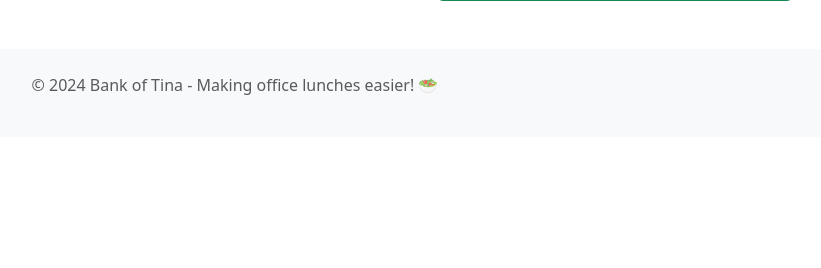
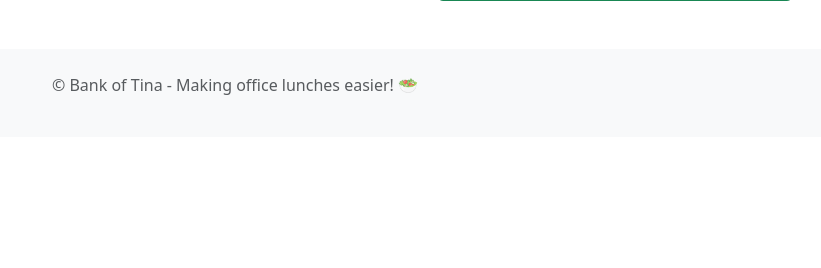
Before and after one commit to phoen-ix/bank-of-tina, a Flask app: page / in a window 1280 px wide. Shown: the part 487-755 px from the top of the page, without its empty margins (405-1226 px from the left). Run offline with Flask 3, Linux system fonts and the light colour scheme.

Commit message:
Remove year from footer copyright

```diff
--- a/app/templates/base.html
+++ b/app/templates/base.html
@@ -69,7 +69,7 @@
 
     <footer class="mt-5 py-4 bg-light">
         <div class="container text-center text-muted">
-            <p>&copy; 2024 Bank of Tina - Making office lunches easier! 🥗</p>
+            <p>&copy; Bank of Tina - Making office lunches easier! 🥗</p>
         </div>
     </footer>
 
```
